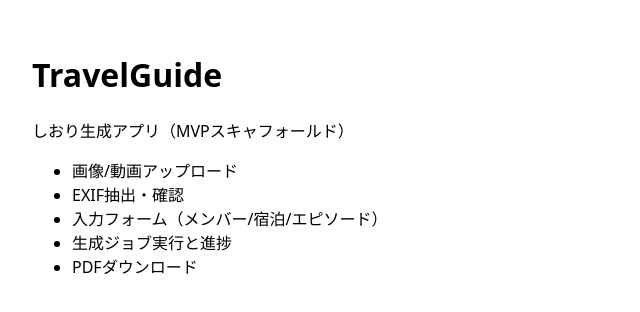
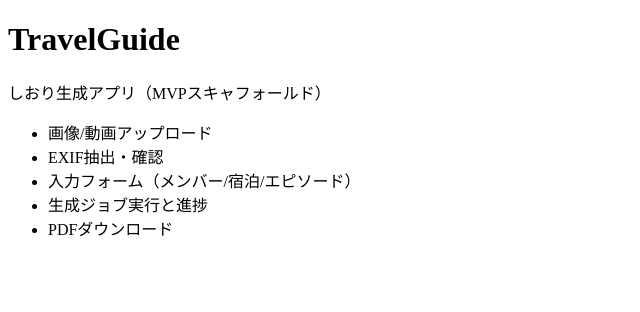
Before and after one commit to kab0718/Memorico, a React (Vite) app: page / in a window 1280 px wide. Shown: the top 312 px of the page, without its empty margins (0-640 px from the left). Built offline with nearby package versions, Linux system fonts and the light colour scheme.

Commit message:
emotion使うことにした

```diff
--- a/src/App.tsx
+++ b/src/App.tsx
@@ -1,8 +1,9 @@
+import { css } from '@emotion/react'
 import React from 'react'
 
 export function App() {
   return (
-    <div style={{ padding: 24, fontFamily: 'ui-sans-serif, system-ui' }}>
+    <div css={style}>
       <h1>TravelGuide</h1>
       <p>しおり生成アプリ（MVPスキャフォールド）</p>
       <ul>
@@ -15,3 +16,8 @@ export function App() {
     </div>
   )
 }
+
+const style = css`
+  padding: 24,
+  fontFamily: 'ui-sans-serif, system-ui'
+`
--- a/tsconfig.json
+++ b/tsconfig.json
@@ -10,6 +10,7 @@
     "isolatedModules": true,
     "noEmit": true,
     "jsx": "react-jsx",
+    "jsxImportSource": "@emotion/react",
     "strict": true
   },
   "include": ["src"]
--- a/vite.config.ts
+++ b/vite.config.ts
@@ -2,7 +2,14 @@ import { defineConfig } from 'vite'
 import react from '@vitejs/plugin-react'
 
 export default defineConfig({
-  plugins: [react()],
+  plugins: [
+    react({
+      jsxImportSource: '@emotion/react',
+      babel: {
+        plugins: ['@emotion/babel-plugin']
+      }
+    })
+  ],
   server: {
     port: 5173
   }
```
Also changed, not shown: package.json (+7 -0 lines), 1 other file (tests, documents, lock files or other folders).
